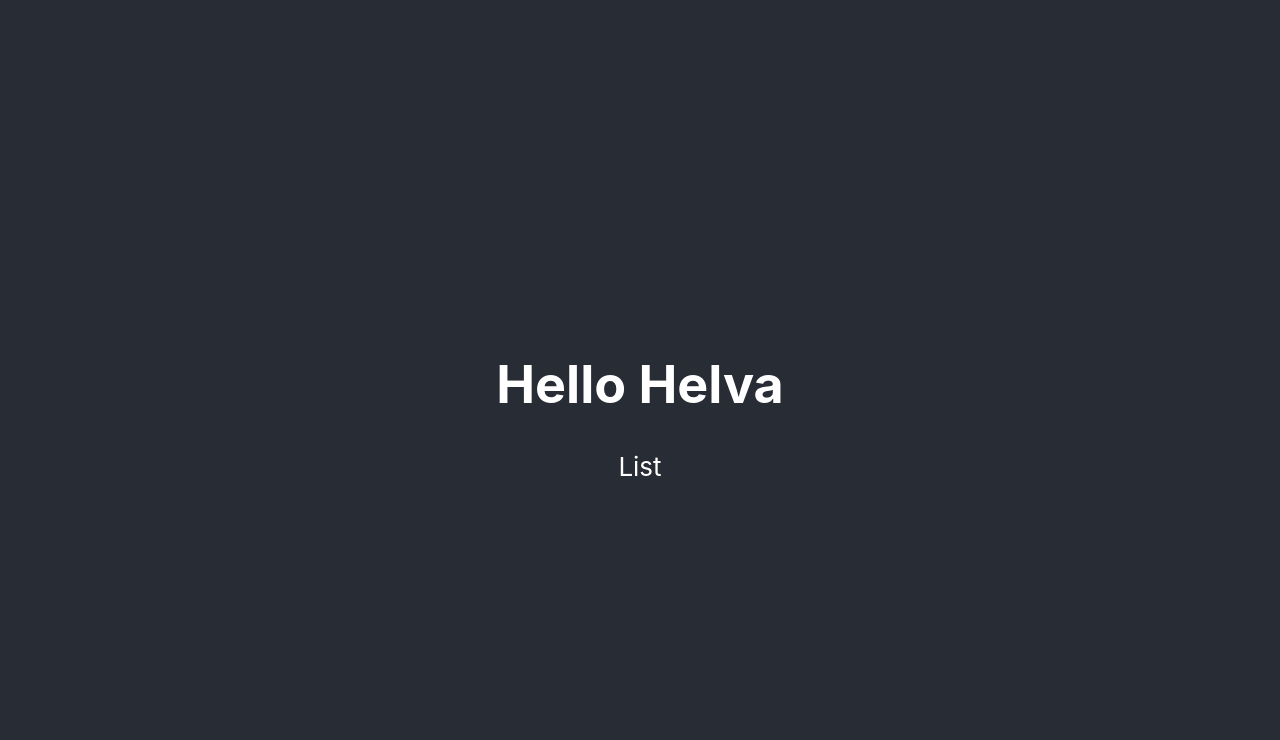
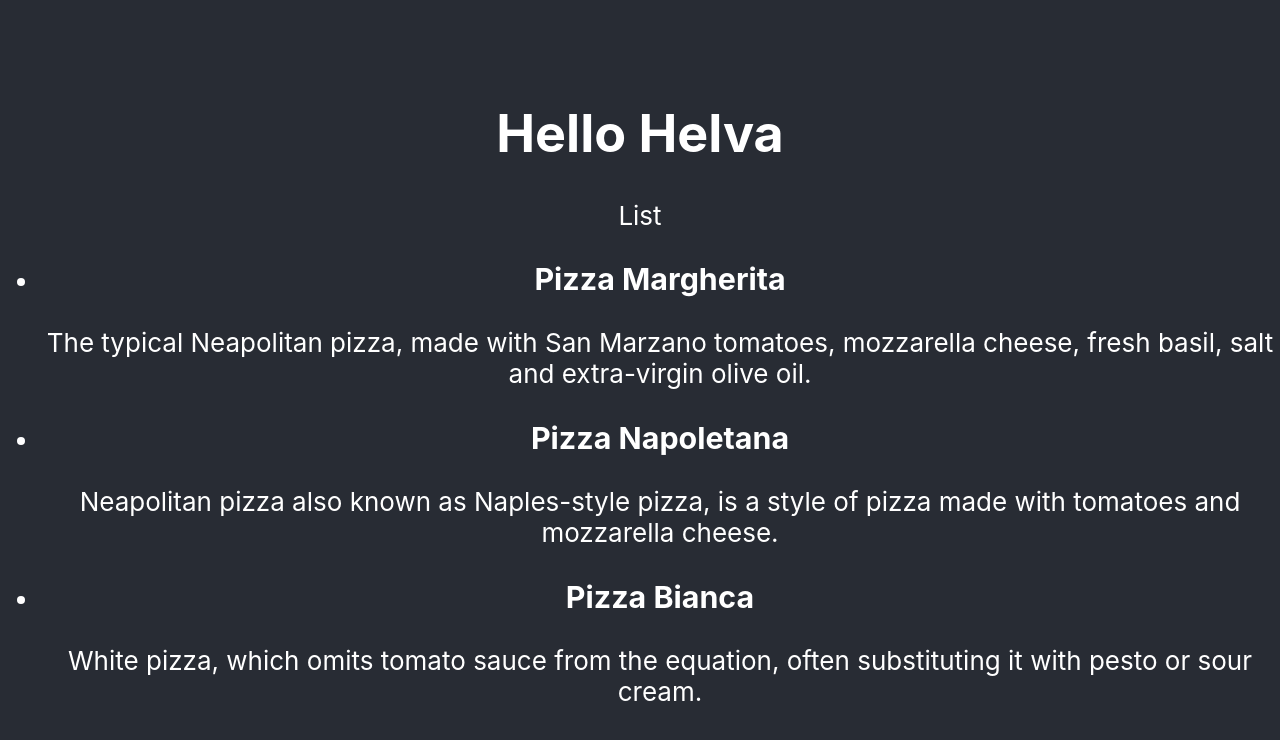
Before and after one commit to Reinoptland/pizza-app-hooks, a React (Create React App) app: page / in a window 1280 px wide. Shown: the top 740 px of the page. Built offline with nearby package versions, Linux system fonts and the light colour scheme; the HTML template or start-up script is replaced by a standard one.

Commit message:
Select pizzas, display in component

```diff
--- a/src/components/PizzaList.js
+++ b/src/components/PizzaList.js
@@ -2,16 +2,33 @@
 import { useSelector } from "react-redux";
 
 function selectUser(reduxState) {
-  console.log("STATE IN SELECTOR", reduxState);
+  //   console.log("STATE IN SELECTOR", reduxState);
   return reduxState.user;
+}
+
+function selectPizzas(reduxState) {
+  return reduxState.pizzas;
 }
 
 export default function PizzaList() {
   const user = useSelector(selectUser);
+  const pizzas = useSelector(selectPizzas);
+
+  console.log("PIZZAS:", pizzas);
   console.log("USER IN COMPONENT", user);
   return (
     <div>
       <h1>Hello {user.name}</h1>List
+      <ul>
+        {pizzas.map((pizza) => {
+          return (
+            <li key={pizza.id}>
+              <h3>{pizza.name}</h3>
+              <p>{pizza.description}</p>
+            </li>
+          );
+        })}
+      </ul>
     </div>
   );
 }
```
Also changed, not shown: 1 other file (tests, documents, lock files or other folders).
